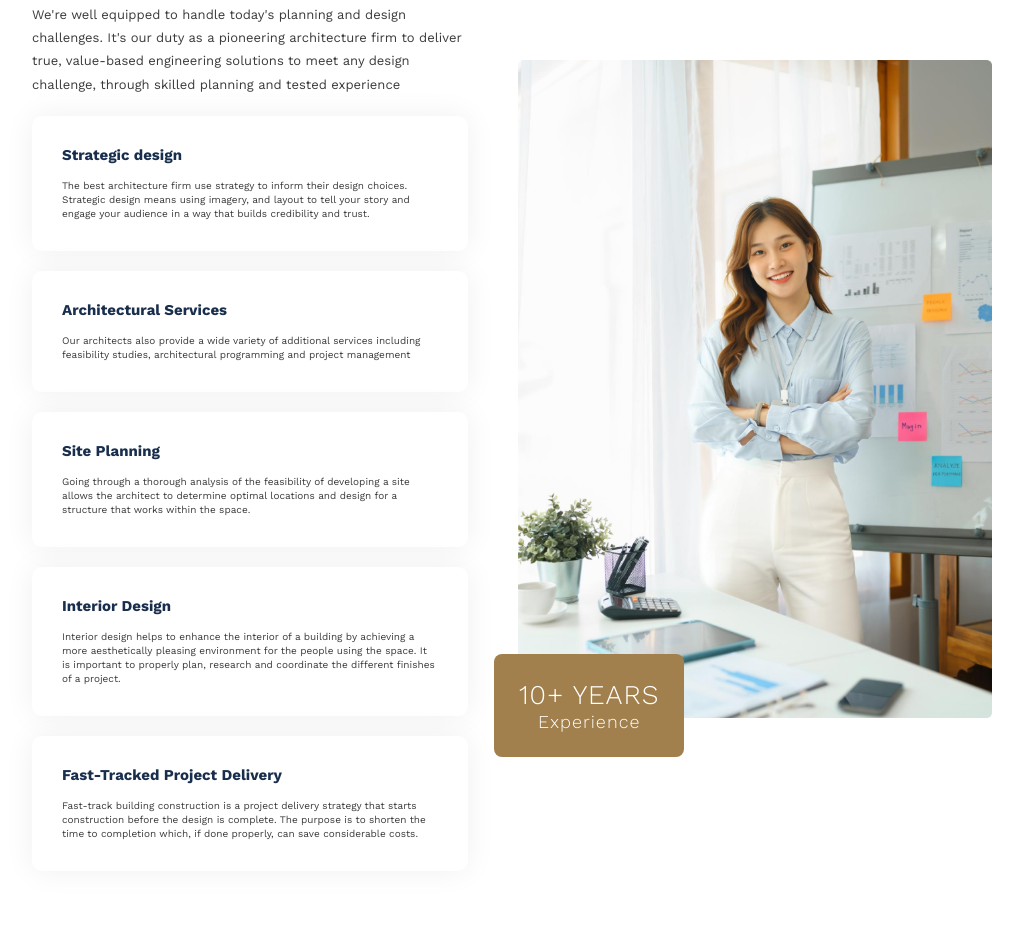
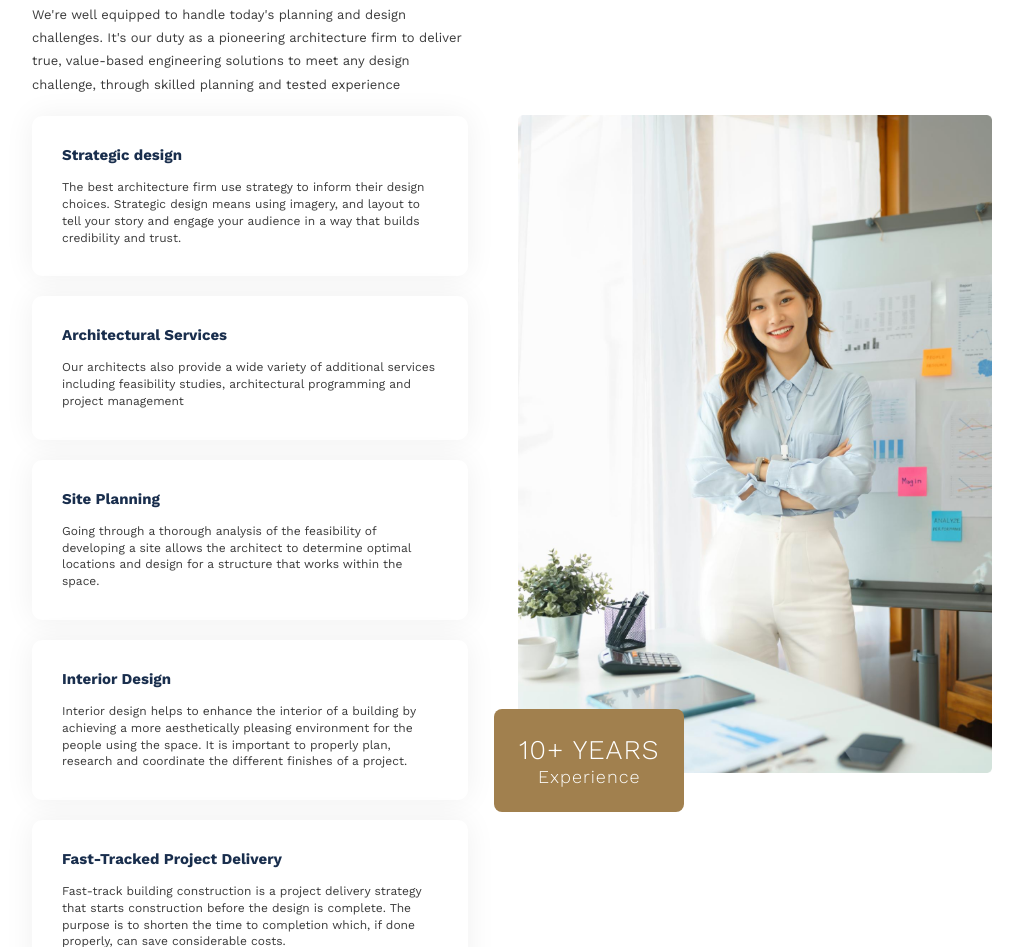
Before and after one commit to snigbar/g3-architect, a plain HTML site: page index.html in a window 1280 px wide. Shown: the part 1853-2800 px from the top of the page, without its empty margins (138-1161 px from the left). Drawn offline with nearby package versions, Linux system fonts and the light colour scheme.

Commit message:
final edit

```diff
--- a/css/style.css
+++ b/css/style.css
@@ -304,6 +304,7 @@ body{
 }
 
 .card-text{
+    font-size: 1.2rem;
     line-height: 1.4;
     color:var(--dark-grey-2);
 }
--- a/index.html
+++ b/index.html
@@ -7,7 +7,7 @@
     <!-- css link -->
     <link rel="stylesheet" href="css/style.css">
     <!-- title icon -->
-    <link rel = "icon" href = "#"  type = "image/x-icon">
+    <link rel = "icon" href = "images/icons/projects.png"  type = "image/x-icon">
     <title>G3 Architects</title>
 </head>
 
@@ -41,7 +41,7 @@
         <div class="banner-text-area">
         <h1 class="banner-heading">
             Brand New
-            <br>Group of Architects
+            <br>Group Of Architects
         </h1>
 
         <p class="banner-text">
```
